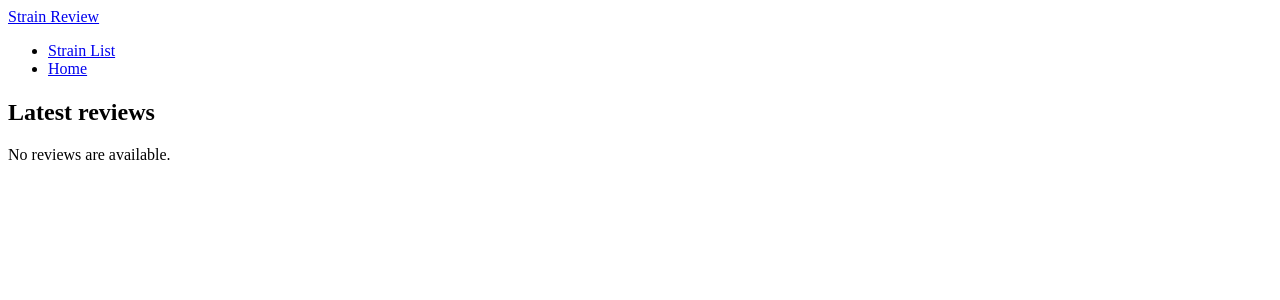
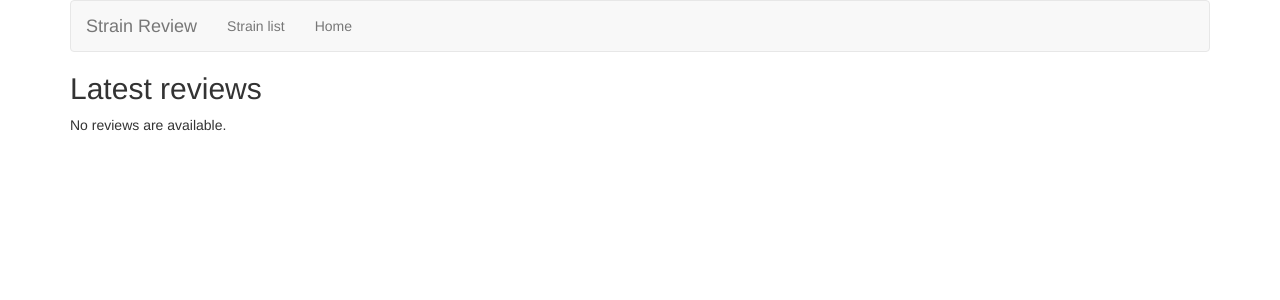
Before and after one commit to cloudzombie/strain-review-django, a Django app: page /strain_review/ in a window 1280 px wide. Shown: the top 300 px of the page. Run offline with Django 3.2, Linux system fonts and the light colour scheme; data that the repository does not hold is empty; some libraries are stand-ins or nearby versions.

Commit message:
added navbar to base html

```diff
--- a/mysite/strain_review/templates/strain_review/base.html
+++ b/mysite/strain_review/templates/strain_review/base.html
@@ -1,11 +1,17 @@
-<div>
-    <nav>
-        <div>
-            <a href="{% url 'strain_review:strain_review_list' %}">Strain Review</a>
+{% load bootstrap3 %}
+
+{% bootstrap_css %}
+{% bootstrap_javascript %}
+
+{% block bootstrap3_content %}
+<div class="container">
+    <nav  class="navbar navbar-default">
+        <div class="navbar-header">
+            <a class="navbar-brand" href="{% url 'strain_review:strain_review_list' %}">Strain Review</a>
         </div>
-        <div id="navbar">
-            <ul>
-                <li><a href="{% url 'strain_review:strain_list' %}">Strain List</a></li>
+        <div id="navbar" class="navbar-collapse collapse">
+            <ul class="nav navbar-nav">
+                <li><a href="{% url 'strain_review:strain_list' %}">Strain list</a></li>
                 <li><a href="{% url 'strain_review:strain_review_list' %}">Home</a></li>
             </ul>
         </div>
@@ -14,6 +20,9 @@
 
     <h1>{% block title %}(no title){% endblock %}</h1>
 
+    {% bootstrap_messages %}
 
     {% block content %}(no content){% endblock %}
 </div>
+
+{% endblock %}
```
